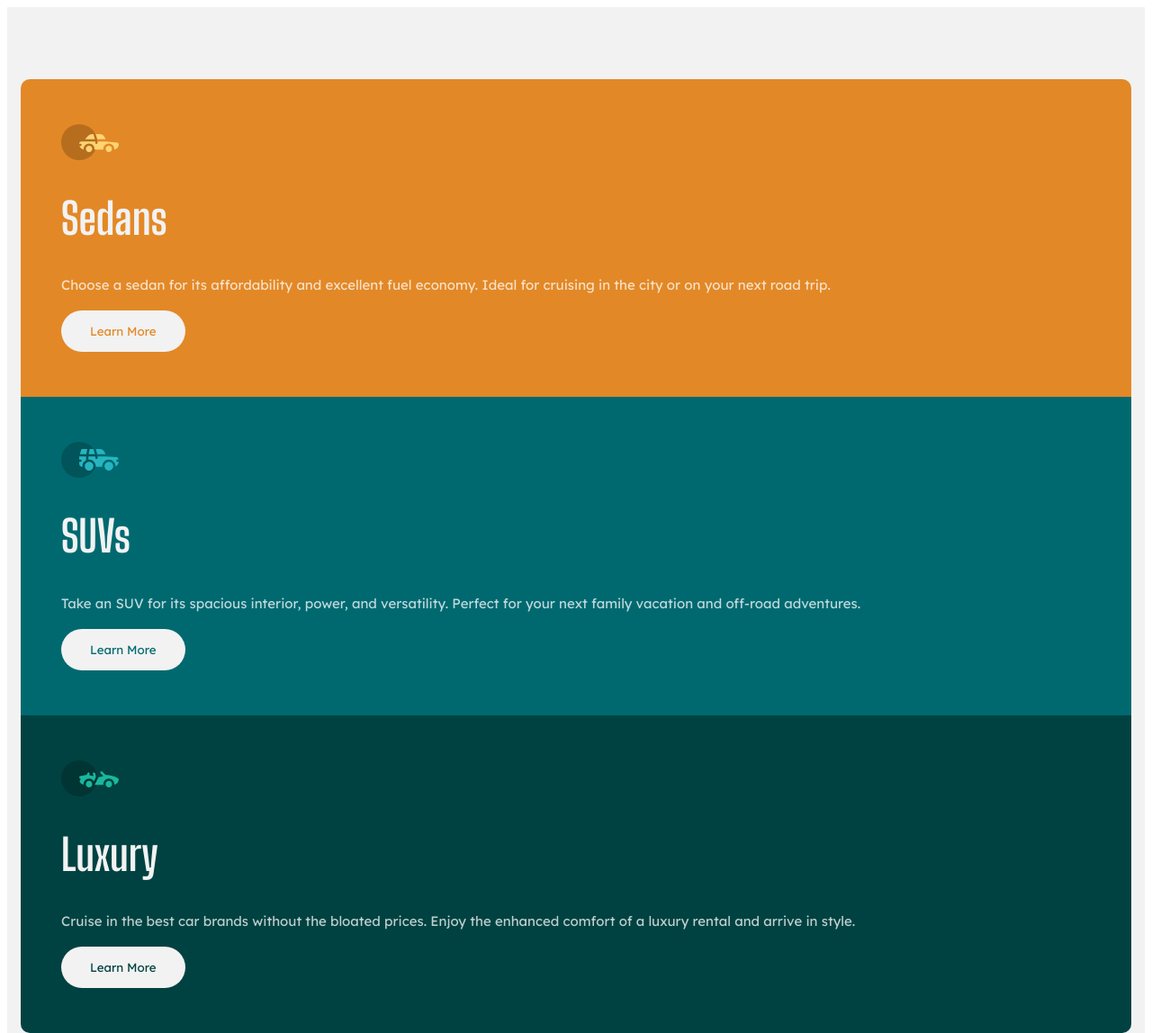
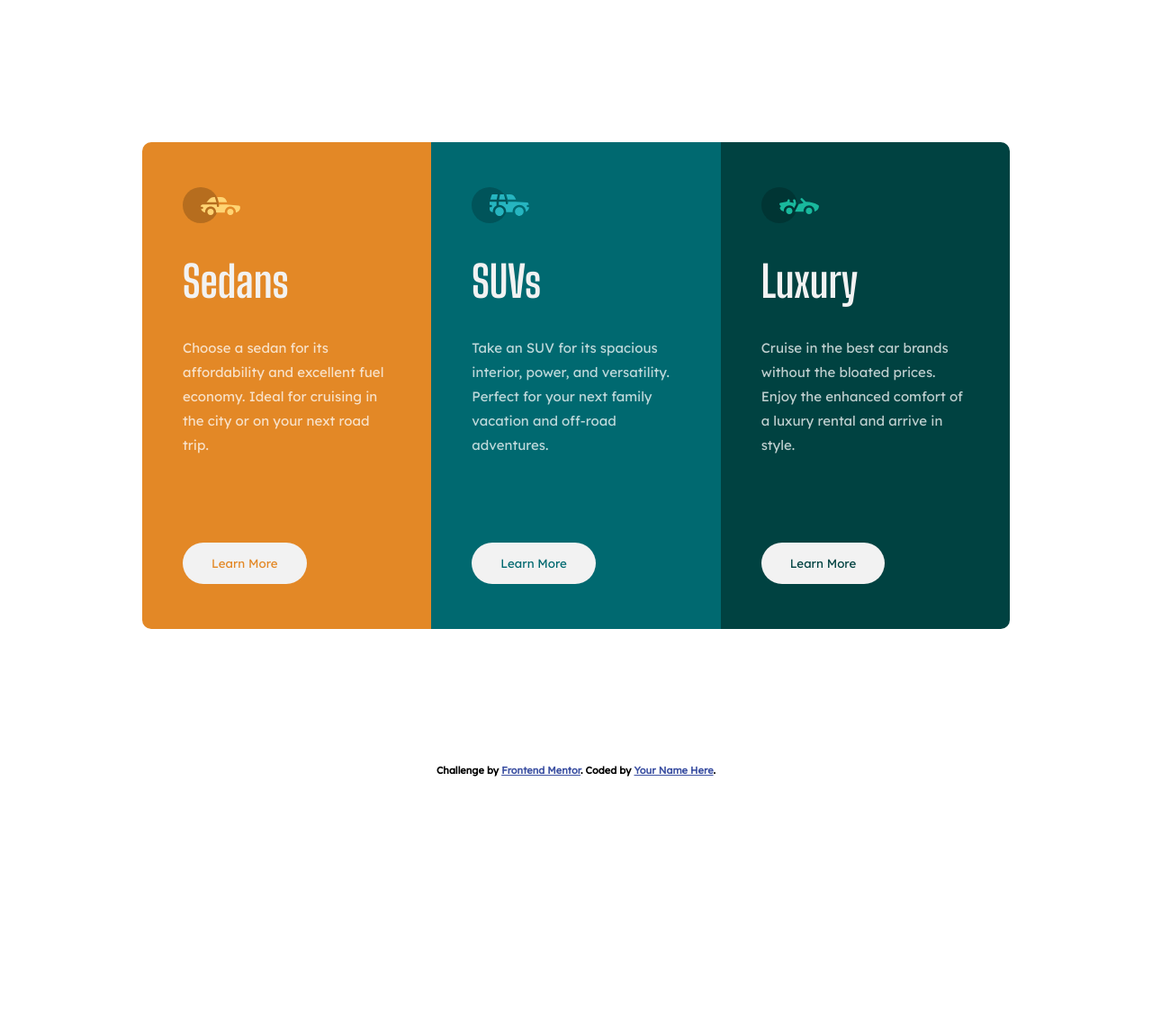
Before and after one commit to K-ash-ish/3-column-preview-card-component-main-CHALLENGE, a plain HTML site: page index.html in a window 1280 px wide. Shown: the top 1148 px of the page at 90% size. After the commit the page ends 871 px from the top, so only its background shows below. Drawn offline with Linux system fonts and the light colour scheme.

Commit message:
Update styles.css

```diff
--- a/styles.css
+++ b/styles.css
@@ -42,7 +42,7 @@ button{
 
 
 .main-container{
-    background-color:  hsl(0, 0%, 95%);
+    /* background-color:  hsl(0, 0%, 95%); */
     padding: 80px 15px 80px 15px;
 }
 
@@ -65,3 +65,34 @@ button{
     background-color: hsl(179, 100%, 13%);
     border-radius: 0 0 10px 10px;
 }
+
+.attribution{
+    font-family: 'Lexend Deca', sans-serif;
+    font-weight: bold;
+    font-size: 1.2rem;
+}
+
+
+@media screen and (min-width:703px) {
+   .main-container{
+       display: flex;
+       justify-content: center;
+       padding: 150px;
+   }
+   .container-1{
+       flex: 1;
+       border-radius: 10px 0 0 10px;
+
+   }
+   .container-2{
+    flex: 1;
+    }
+    .container-3{
+        flex: 1;
+        border-radius: 0 10px 10px 0;
+    }
+    button{
+        margin-top: 80px;
+    }
+
+}
```
